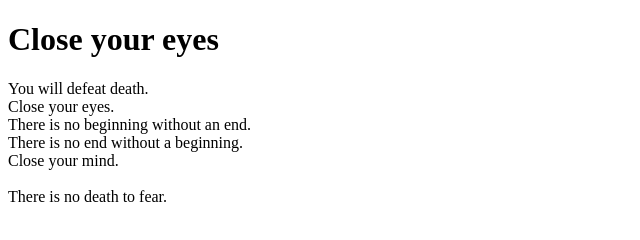
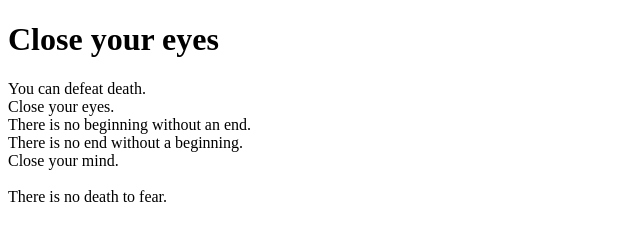
Before and after one commit to pensive-owl/personal_website, a plain HTML site: page poem.html in a window 1280 px wide. Shown: the full height of the page, 0-640 px from the left. Drawn offline with Linux system fonts and the light colour scheme.

Commit message:
fixed typo

```diff
--- a/poem.html
+++ b/poem.html
@@ -5,7 +5,7 @@
 </head>
 <body>
     <h1>Close your eyes</h1>
-    <p>You will defeat death.<br>
+    <p>You can defeat death.<br>
 		Close your eyes.<br>
 		There is no beginning without an end.<br>
 		There is no end without a beginning.<br>
```
